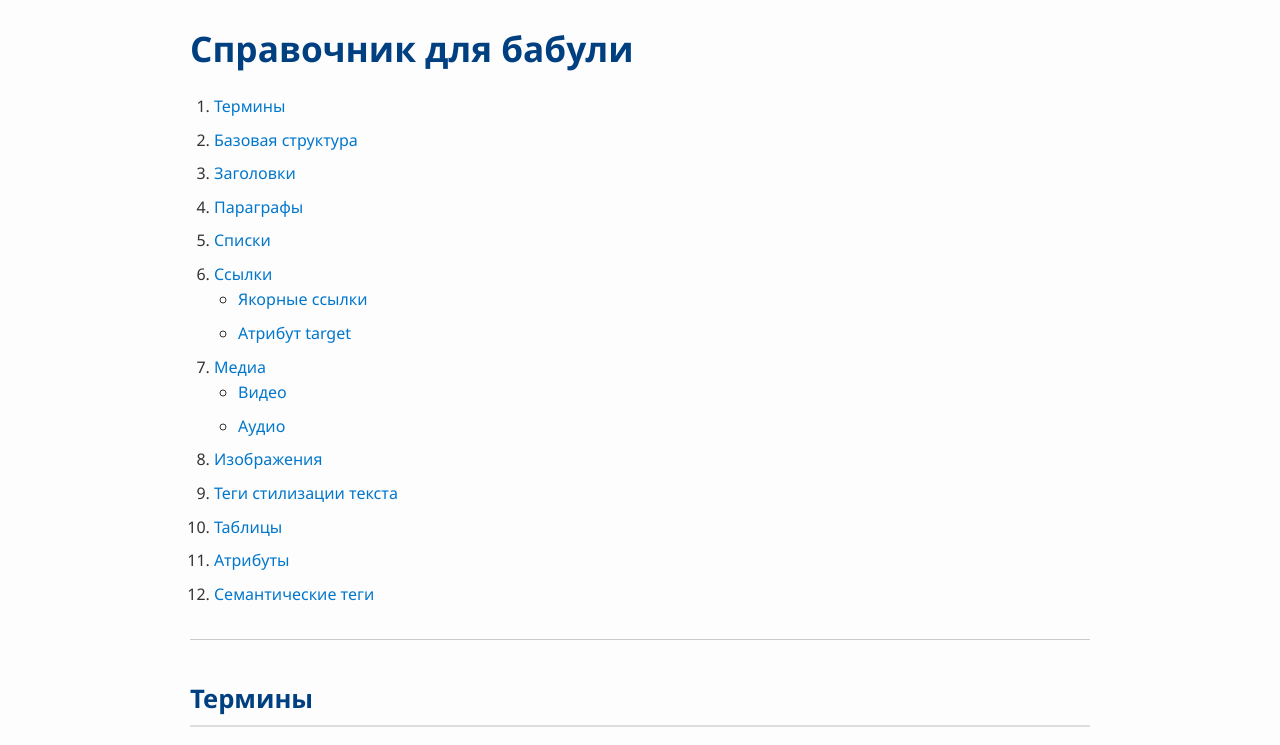
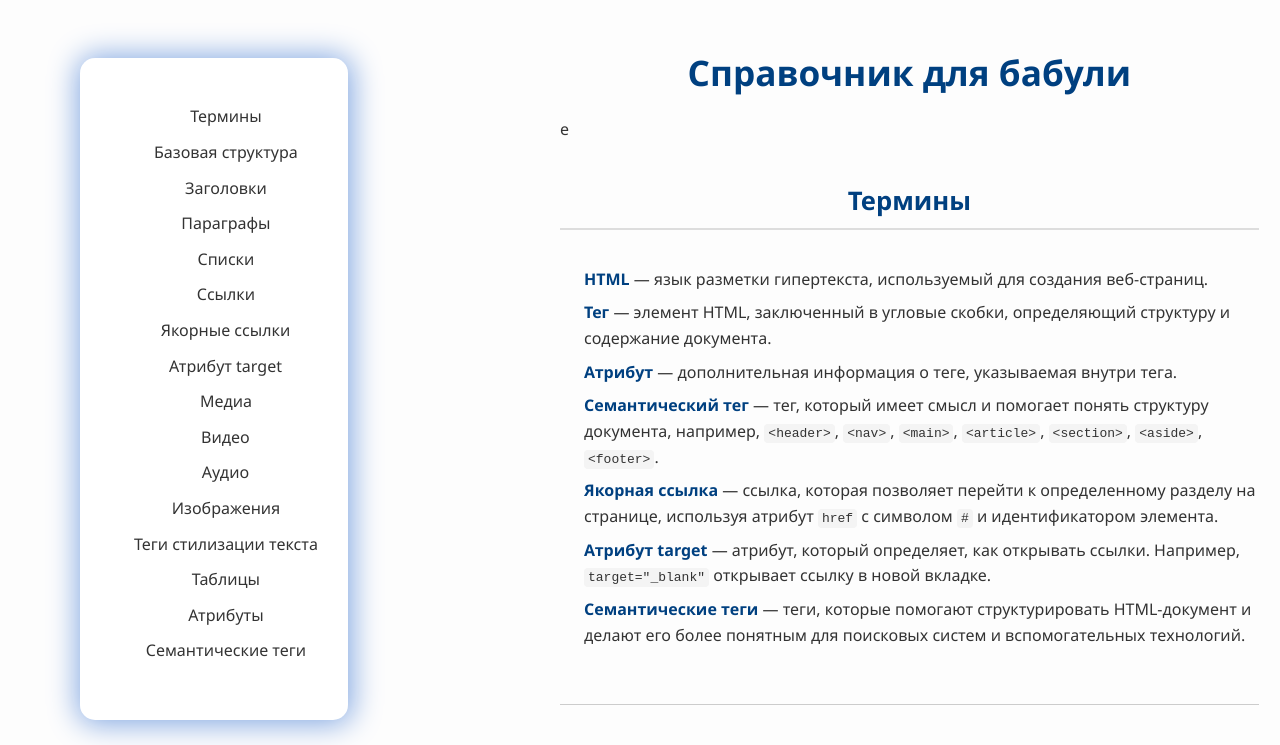
Before and after one commit to zaicenkolili42/-, a plain HTML site: page index.html in a window 1280 px wide. Shown: the top 745 px of the page. Drawn offline with Linux system fonts and the light colour scheme.

Commit message:
redesign

```diff
--- a/css/style.css
+++ b/css/style.css
@@ -1,15 +1,88 @@
 body {
+  display: flex;
   font-family: 'Segoe UI', sans-serif;
   background-color: #fdfdfd;
   color: #333;
   line-height: 1.6;
   padding: 20px;
   max-width: 900px;
-  margin: 0 auto;
+  margin: 0;
+  height: 100vh;
+}
+h1 {
+  text-align: center;
+}
+.sidebar {
+  display: flex;
+  flex-direction: column;
+  background-color: #ffffff;
+  padding: 30px;
+  position: fixed;
+  margin-top: 3%;
+  border-radius: 15px;
+  -webkit-box-shadow: 1px 1px 30px 3px #80a6e1;
+  box-shadow: 1px 1px 30px 3px #80a6e1;
+  margin-left: 60px;
 }
 
-h1, h2, h3, h4, h5, h6 {
+.sidebar ul {
+  list-style-type: none;
+  margin-left: -25;
+}
+
+.sidebar a {
+  color: #333;
+  text-decoration: none;
+  text-align: center;
+  display: block;
+  margin-bottom: 10px;
+}
+
+.sidebar a:hover {
   color: #004080;
+  text-decoration: none;
+}
+.sidebar a.active {
+  background-color: #dbeafe;
+  color: #1e40af;
+  font-weight: bold;
+}
+
+body:has(#terms:target) .sidebar a[href='#terms'],
+body:has(#structure:target) .sidebar a[href='#structure'],
+body:has(#headings:target) .sidebar a[href='#headings'],
+body:has(#paragraphs:target) .sidebar a[href='#paragraphs'],
+body:has(#lists:target) .sidebar a[href='#lists'],
+body:has(#links:target) .sidebar a[href='#links'],
+body:has(#anchor-links:target) .sidebar a[href='#anchor-links'],
+body:has(#target:target) .sidebar a[href='#target'],
+body:has(#media:target) .sidebar a[href='#media'],
+body:has(#video:target) .sidebar a[href='#video'],
+body:has(#audio:target) .sidebar a[href='#audio'],
+body:has(#images:target) .sidebar a[href='#images'],
+body:has(#stilisation:target) .sidebar a[href='#stilisation'],
+body:has(#tables:target) .sidebar a[href='#tables'],
+body:has(#attrubut:target) .sidebar a[href='#attrubut'],
+body:has(#semantic-tags:target) .sidebar a[href='#semantic-tags'] {
+  background-color: #1e40af;
+  color: white;
+  font-weight: bold;
+  border-radius: 5px;
+}
+.container {
+  display: flex;
+  flex-direction: column;
+  margin-left: 540px;
+}
+
+h1,
+h2,
+h3,
+h4,
+h5,
+h6 {
+  color: #004080;
+  text-align: center;
 }
 
 h1 {
@@ -41,10 +114,15 @@ code {
 }
 
 pre {
-  background-color: #f4f4f4;
+  background-color: #f7f7f7;
   padding: 10px;
   border-radius: 6px;
-  overflow-x: auto;
+  overflow-x: visible;
+}
+pre:hover {
+  transition: 0.3s;
+  -webkit-box-shadow: 1px 1px 30px 3px #80a6e1;
+  box-shadow: 1px 1px 30px 3px #80a6e1;
 }
 
 a {
@@ -56,8 +134,10 @@ a:hover {
   text-decoration: underline;
 }
 
-ul, ol {
+ul,
+ol {
   padding-left: 1.5em;
+  list-style: none;
 }
 
 li {
@@ -91,7 +171,8 @@ thead {
   color: white;
 }
 
-th, td {
+th,
+td {
   border: 1px solid #ccc;
   padding: 10px 15px;
   text-align: left;
@@ -104,3 +185,6 @@ tbody tr:nth-child(even) {
 tbody tr:hover {
   background-color: #f1f1f1;
 }
+strong {
+  color: #004080;
+}
--- a/index.html
+++ b/index.html
@@ -5,7 +5,7 @@
     <link rel="stylesheet" href="css/style.css" />
   </head>
   <body>
-    <h1>Справочник для бабули</h1>
+     <aside class="sidebar">
         <ol>
           <li><a href="#terms">Термины</a></li>
           <li><a href="#structure">Базовая структура</a></li>
@@ -27,15 +27,17 @@
             </ul>
           </li>
           </ul>
-
         <li><a href="#images">Изображения</a></li>
         <li><a href="#stilisation">Теги стилизации текста</a></li>
         <li><a href="#tables">Таблицы</a></li>
-      <li><a href="#attributes">Атрибуты</a></li>
+        <li><a href="#attrubut">Атрибуты</a></li>
         <li><a href="#semantic-tags">Семантические теги</a></li>
       </ol>
-    <hr />
-    <h2 id="terms">Термины</h2>
+      </aside>
+    <div class="container">
+    <h1>Справочник для бабули</h1>
+
+e    <h2 id="terms">Термины</h2>
     <ul>
       <li>
         <strong>HTML</strong> — язык разметки гипертекста, используемый для
@@ -381,7 +383,7 @@
       Для добавления медиа-контента, такого как видео и аудио, используются теги
       <code>&lt;video&gt;</code> и <code>&lt;audio&gt;</code>.
     </p>
-    <h3>Видео</h3>
+    <h3 id="video">Видео</h3>
     <p>
       Видео добавляется с помощью тега <code>&lt;video&gt;</code>, который
       может содержать атрибуты <code>controls</code>, <code>autoplay</code>,
@@ -406,7 +408,7 @@
       Видео позволяет пользователям просматривать мультимедийный контент прямо на
       странице.
     </p>
-    <h3>Аудио</h3>
+    <h3 id="audio">Аудио</h3>
     <p>
       Аудио добавляется с помощью тега <code>&lt;audio&gt;</code>, который
       также может содержать атрибуты <code>controls</code>, <code>autoplay</code>,
@@ -432,7 +434,7 @@
       странице.
     </p>
     <hr />
-    <h2>Атрибуты</h2>
+    <h2 id="attrubut">Атрибуты</h2>
     <p>
       Атрибуты используются для добавления дополнительной информации к
       HTML-тегам. Они указываются внутри тега и состоят из имени и значения,
@@ -518,5 +520,6 @@
       его восприятие как пользователями, так и поисковыми системами.
     </p>
     <hr />
+  </div>
   </body>
 </html>
```
Lines whose indentation alone changed are shown as unchanged.
